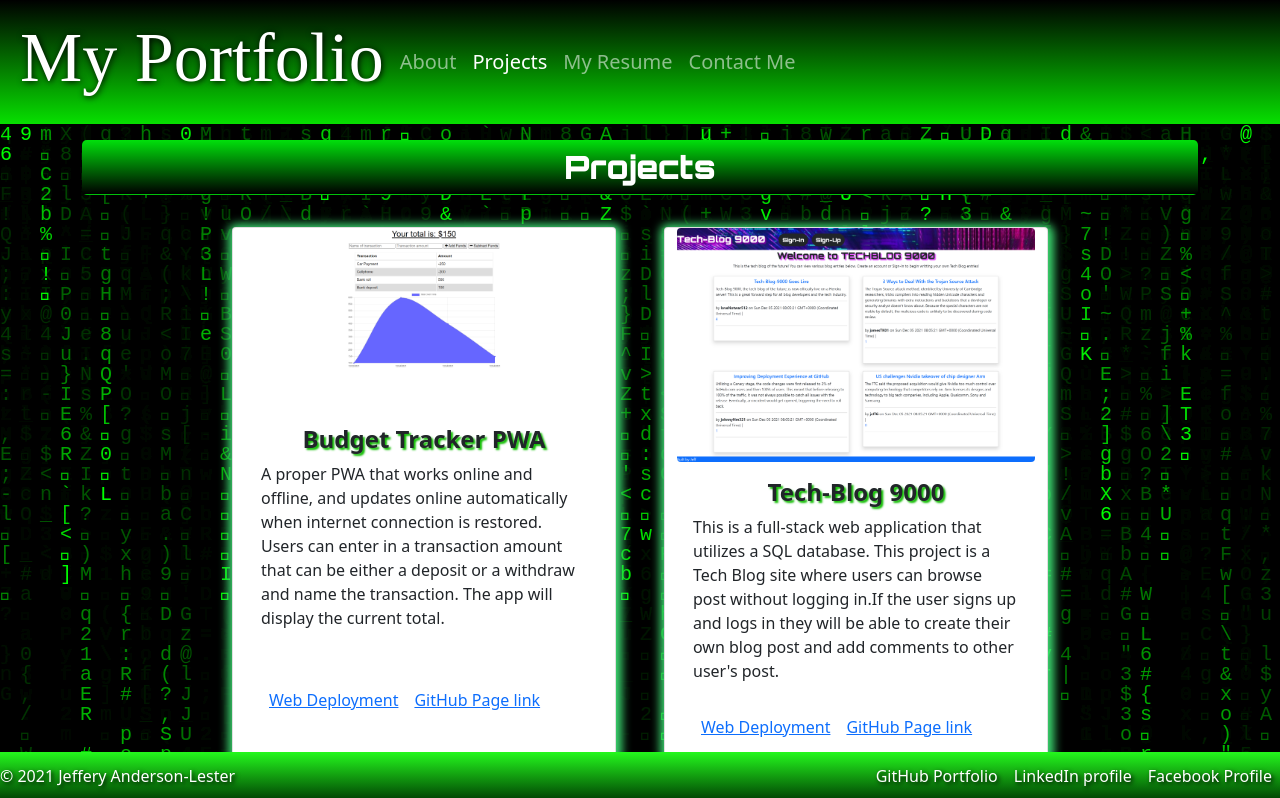
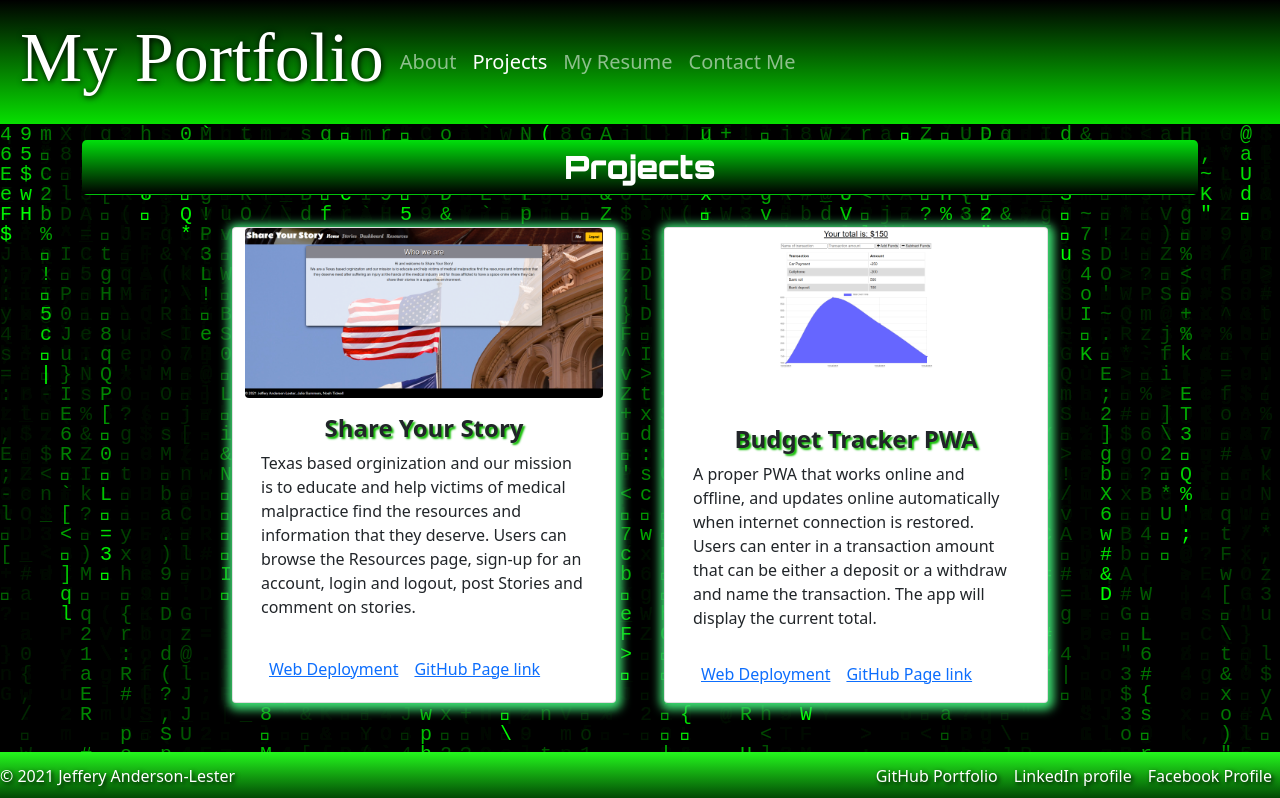
Before and after one commit to JeffGoji/My-React-Portfolio, a React (Create React App) app: page /#/projects in a window 1280 px wide. Shown: the top 798 px of the page. Built offline with nearby package versions, Linux system fonts and the light colour scheme; a web font is replaced by a local one.

Commit message:
added Share your story project to project's page

```diff
--- a/src/data.js
+++ b/src/data.js
@@ -11,12 +11,21 @@ import readMe from './assets/readmeGen.png'
 import weatherApi from './assets/weatherapi.png'
 import eCommerce from './assets/eCommerce.png'
 import quizGame from './assets/quizGame.png'
+import shareyourstory from './assets/share-your-story.png'
 
 //Data to place inside the cards:
 export default [
 
     {
         id: 1,
+        image: shareyourstory,
+        name: "Share Your Story",
+        description: " Texas based orginization and our mission is to educate and help victims of medical malpractice find the resources and information that they deserve. Users can browse the Resources page, sign-up for an account, login and logout, post Stories and comment on stories.",
+        github: "https://github.com/jeffgoji/share-your-story",
+        deployed: "https://share-your-story-texas.herokuapp.com/resources",
+    },
+    {
+        id: 2,
         image: budgetApp,
         name: "Budget Tracker PWA",
         description: "A proper PWA that works online and offline, and updates online automatically when internet connection is restored. Users can enter in a transaction amount that can be either a deposit or a withdraw and name the transaction. The app will display the current total.",
@@ -24,7 +33,7 @@ export default [
         deployed: "https://budget-tracker-jal.herokuapp.com/",
     },
     {
-        id: 2,
+        id: 3,
         image: TechBlog,
         name: "Tech-Blog 9000",
         description: "This is a full-stack web application that utilizes a SQL database. This project is a Tech Blog site where users can browse post without logging in.If the user signs up and logs in they will be able to create their own blog post and add comments to other user's post.",
@@ -32,7 +41,7 @@ export default [
         deployed: "https://tech-notes-9000.herokuapp.com/",
     },
     {
-        id: 3,
+        id: 4,
         image: Enterprise,
         name: "Enterprising Arrangements",
         description: "This is a full-stack web application that utilizes a SQL database. This project is used to search and post venues in your local area.Conglomerate all venue types from multiple venue owners on the site for viewers to have easy access to the information they need.Or Sign Up and Login to post, edit, or delete venues from the site.I worked with Noah Tidwell and Ivonne",
@@ -40,7 +49,7 @@ export default [
         deployed: "https://enterprising-arrangements1.herokuapp.com/",
     },
     {
-        id: 4,
+        id: 5,
         image: SocialNet,
         name: "Social Network Web API",
         description: "This is an API project for a social network web application that utilizes MongoDB, Express.js, and Mongoose. Users can post their thoughts, react to friend's thoughts, and can add or remove friends from their personal list. This is strictly a back-end project, so you will need to use Insomnia Core or Postman to access the routes.",
@@ -48,7 +57,7 @@ export default [
         deployed: "#none",
     },
     {
-        id: 5,
+        id: 6,
         image: NoteTaker,
         name: "Note Taker App",
         description: "This is a Note Taker application that uses Express.js on the back end and stores the notes into a JSON file with a unique ID for each note. You can create, save, and delete each note. You can click on a previously saved note to bring it up to view it.",
@@ -56,7 +65,7 @@ export default [
         deployed: "https://jeffs-note-keeper.herokuapp.com/",
     },
     {
-        id: 6,
+        id: 7,
         image: TeamProfile,
         name: "Team Profile Generator App",
         description: "This is a Team Profile Generator app for creating a webpage that has a list of team members and their roles and information. This app is built with nodeJS and JavaScript. It utilizes the inquirer npm package and the Jest JavaScript testing npm. The layout in the HTML is handled using Bootstrap 5.",
@@ -64,7 +73,7 @@ export default [
         deployed: "https://www.youtube.com/watch?v=0BthibBNIxY",
     },
     {
-        id: 7,
+        id: 8,
         image: StarGazers,
         name: "Texas Stargazer Website",
         description: "Front-end team project built in collaboration with Julie Summers and Reagan Price in an Agile development environment. This website utilizes HTML5, CSS3, JavaScript, and was styled with the Bulma framework. It uses two API calls for the data on the page and it is 100% mobile responsive.",
@@ -72,7 +81,7 @@ export default [
         deployed: "https://rprice000.github.io/texas-stargazing/index.html",
     },
     {
-        id: 8,
+        id: 9,
         image: empTracker,
         name: "SQL Node Employee Tracker",
         description: "This is my Employee Tracker SQL command line application. The purpose of the application is to manage Departments, Roles in the company, and the Employees.",
@@ -80,7 +89,7 @@ export default [
         deployed: "https://youtu.be/fOS-62uyrvs",
     },
     {
-        id: 9,
+        id: 10,
         image: readMe,
         name: "Professional README.md Generator App",
         description: "This is a professional nodeJS README generator that uses the command line and a series of prompts to build a README.MD file for your GitHub page. The README.md file the program generates will be placed in the output folder.",
@@ -88,7 +97,7 @@ export default [
         deployed: "https://www.youtube.com/watch?v=oCDSMqKEUY4",
     },
     {
-        id: 10,
+        id: 11,
         image: weatherApi,
         name: "API-Weather-App",
         description: "This is a Weather App that uses the Open Weather API call for it's weather content. It will save whatever cities you have searched for into local storage and loads them as buttons on the left side. You can click on the generated buttons to reload the weather from those searches.",
@@ -96,7 +105,7 @@ export default [
         deployed: "https://jeffgoji.github.io/API-Weather-App/",
     },
     {
-        id: 11,
+        id: 12,
         image: eCommerce,
         name: "SQL E-commerce back-end App",
         description: "This is a functioning back end for an E-commerce site. This application connects to a mySQL database using Express and Sequealize while utilizing RESTful API and CRUD methods.",
@@ -104,7 +113,7 @@ export default [
         deployed: "https://www.youtube.com/watch?v=DMVwrCqtCyY",
     },
     {
-        id: 12,
+        id: 13,
         image: quizGame,
         name: "Web API Quiz Game",
         description: "This is a JavaScript API quiz game. The objective is to complete a 5 question quiz about JavaScript within a set amount of time (60 seconds in this case). If you answer a question incorrectly 10 seconds will be deducted from the time and end the challenge sooner.",
--- a/src/index.js
+++ b/src/index.js
@@ -13,7 +13,6 @@ ReactDOM.render(
   <HashRouter>
     <App />
     <Background />
-
   </HashRouter>,
 
 
```
Also changed, not shown: src/assets/share-your-story.png (added).
